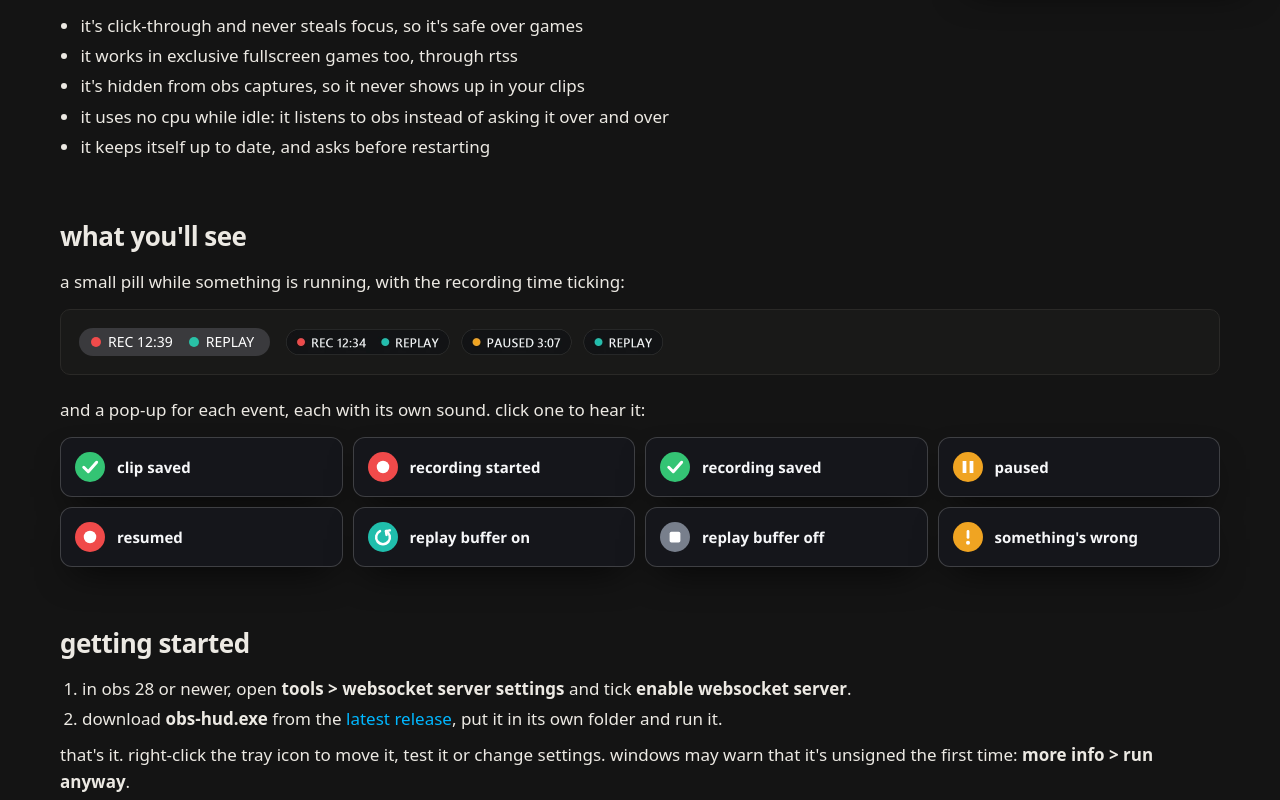
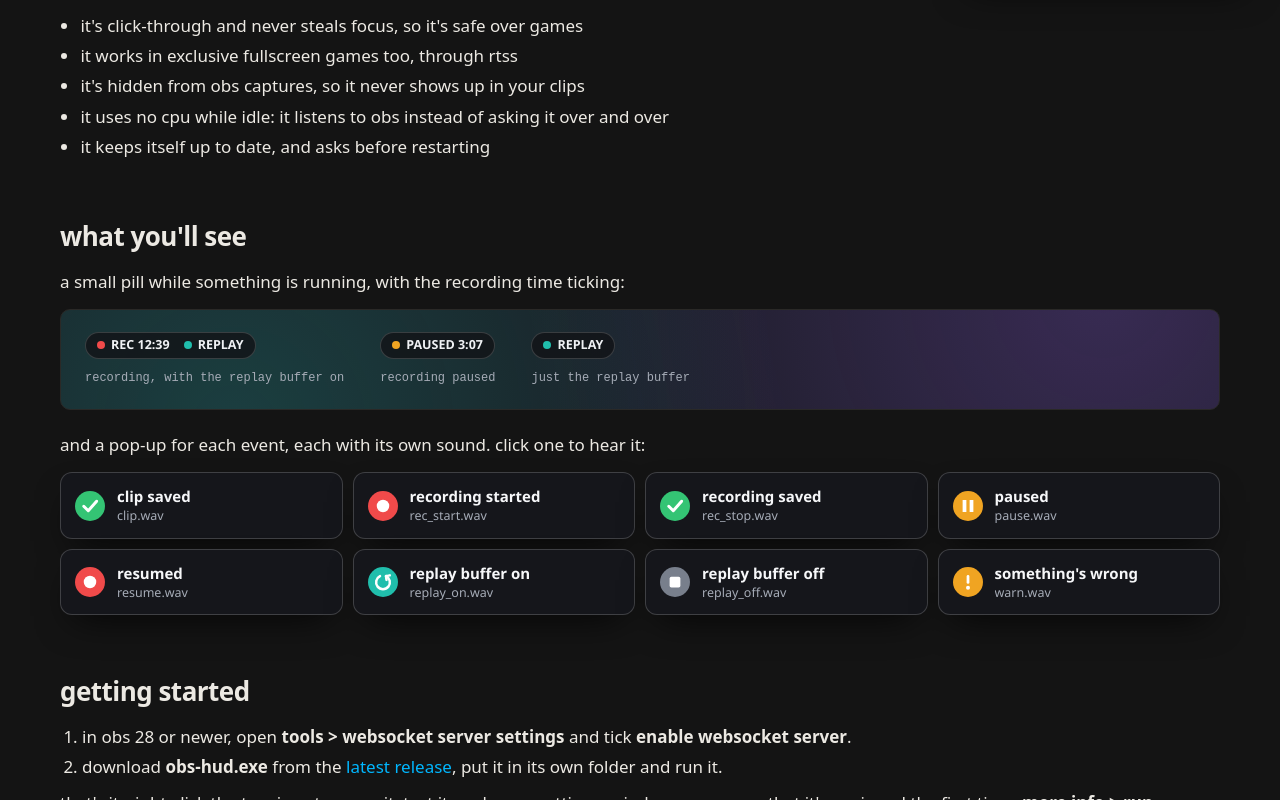
Before and after one commit to Lancito01/lancito01.dev, a React (Vite) app: page /obs-hud in a window 1280 px wide. Shown: the part 791-1591 px from the top of the page. Built offline with nearby package versions, Linux system fonts and the light colour scheme; no server answers; a web font is replaced by a local one.

Commit message:
Refactor Thump and Obs components for improved layout and styling; remove unused assets

```diff
--- a/src/Components/ObsToast/ObsToast.scss
+++ b/src/Components/ObsToast/ObsToast.scss
@@ -38,6 +38,7 @@
     display: flex;
     align-items: center;
     gap: 12px;
+    min-width: 0;
 
     b {
         font-size: 15px;
@@ -53,5 +54,9 @@
         font-size: 11.5px;
         font-weight: 600;
         white-space: nowrap;
+        // the scene chip gives way first on a narrow phone
+        min-width: 0;
+        overflow: hidden;
+        text-overflow: ellipsis;
     }
 }
--- a/src/Components/ThumpDemo/ThumpDemo.jsx
+++ b/src/Components/ThumpDemo/ThumpDemo.jsx
@@ -56,8 +56,13 @@ const ThumpDemo = ({ live }) => {
 
     return (
         <div className="thump-demo" ref={root} aria-hidden="true">
+            <div className="thump-demo__grid">
                 <div className="thump-demo__card thump-demo__playing">
-                {music?.image ? <img src={music.image} alt="" width="44" height="44" /> : <span className="thump-demo__art" />}
+                    {music?.image ? (
+                        <img src={music.image} alt="" width="44" height="44" />
+                    ) : (
+                        <span className="thump-demo__art" />
+                    )}
                     <div>
                         <small>now playing</small>
                         <b>{music ? music.title : "nothing right now"}</b>
@@ -96,6 +101,7 @@ const ThumpDemo = ({ live }) => {
                     <div className="thump-demo__tempo">{BPM} BPM · locked to the beat</div>
                 </div>
             </div>
+        </div>
     );
 };
 
--- a/src/Components/ThumpDemo/ThumpDemo.scss
+++ b/src/Components/ThumpDemo/ThumpDemo.scss
@@ -6,9 +6,8 @@
     --thump-pink: #ff2e78;
     --thump-orange: #ffa726;
 
-    display: grid;
-    grid-template-columns: repeat(3, minmax(0, 1fr));
-    gap: 12px;
+    // sized by the space it's given rather than the window, since it sits in narrow columns too
+    container-type: inline-size;
     padding: 14px;
     border-radius: 10px;
     background: var(--thump-bg);
@@ -24,8 +23,14 @@
         letter-spacing: 0.06em;
         text-transform: uppercase;
     }
+}
 
-    @media (max-width: 720px) {
+.thump-demo__grid {
+    display: grid;
+    grid-template-columns: repeat(3, minmax(0, 1fr));
+    gap: 12px;
+
+    @container (max-width: 640px) {
         grid-template-columns: 1fr;
     }
 }
@@ -79,19 +84,21 @@
 
 .thump-demo__lights {
     display: flex;
-    justify-content: space-between;
-    gap: 8px;
+    align-items: center;
+    gap: 12px;
+    // room for the glow, so it stays inside the card
+    padding: 4px 6px;
 }
 
 .thump-demo__light {
     --level: 0.6;
     display: block;
-    flex: none;
-    width: 34px;
-    height: 34px;
+    flex: 0 1 34px;
+    min-width: 0;
+    aspect-ratio: 1;
     border-radius: 50%;
     background: rgb(var(--colour) / calc(0.25 + var(--level) * 0.75));
-    box-shadow: 0 0 calc(4px + var(--level) * 18px) rgb(var(--colour) / calc(var(--level) * 0.8));
+    box-shadow: 0 0 calc(2px + var(--level) * 10px) rgb(var(--colour) / calc(var(--level) * 0.75));
     transition: background-color 0.12s;
 }
 
--- a/src/Components/ThumpLights/ThumpLights.scss
+++ b/src/Components/ThumpLights/ThumpLights.scss
@@ -13,7 +13,7 @@
         height: 26px;
         border-radius: 50%;
         background: rgb(var(--colour) / calc(0.25 + var(--level) * 0.75));
-        box-shadow: 0 0 calc(3px + var(--level) * 14px) rgb(var(--colour) / calc(var(--level) * 0.8));
+        box-shadow: 0 0 calc(2px + var(--level) * 9px) rgb(var(--colour) / calc(var(--level) * 0.75));
         transition: background-color 0.12s;
     }
 }
--- a/src/pages/ObsHud/ObsHud.jsx
+++ b/src/pages/ObsHud/ObsHud.jsx
@@ -1,11 +1,9 @@
-import { useState } from "react";
-import ObsPill from "../../Components/ObsPill/ObsPill";
+import { useEffect, useRef, useState } from "react";
 import ObsToast from "../../Components/ObsToast/ObsToast";
-import ObsOverlay from "./ObsOverlay";
+import ObsOverlay, { Pill } from "./ObsOverlay";
 import { playChime } from "../../lib/obsSounds";
 import { obsHudLinks } from "../../data/links";
 import heroImage from "../../assets/obs/hero.webp";
-import pillsImage from "../../assets/obs/pills.webp";
 import "../page.scss";
 import "./ObsHud.scss";
 
@@ -38,8 +36,47 @@ const readSounds = () => {
     }
 };
 
+// The pill in each of its states, the recording one ticking
+const PillStates = () => {
+    const [now, setNow] = useState(Date.now);
+    const [since] = useState(() => Date.now() - 754_000);
+
+    useEffect(() => {
+        const id = setInterval(() => setNow(Date.now()), 1000);
+        return () => clearInterval(id);
+    }, []);
+
+    return (
+        <div className="obs-page__pills">
+            <figure>
+                <Pill rec={{ since, pausedAt: null }} replay now={now} />
+                <figcaption>recording, with the replay buffer on</figcaption>
+            </figure>
+            <figure>
+                <Pill rec={{ since: 0, pausedAt: 187_000 }} now={now} />
+                <figcaption>recording paused</figcaption>
+            </figure>
+            <figure>
+                <Pill replay now={now} />
+                <figcaption>just the replay buffer</figcaption>
+            </figure>
+        </div>
+    );
+};
+
 const ObsHud = () => {
     const [soundsOn, setSoundsOn] = useState(readSounds);
+    const [playing, setPlaying] = useState(null);
+    const playingTimer = useRef();
+
+    useEffect(() => () => clearTimeout(playingTimer.current), []);
+
+    const play = (name) => {
+        playChime(name);
+        setPlaying(name);
+        clearTimeout(playingTimer.current);
+        playingTimer.current = setTimeout(() => setPlaying(null), 500);
+    };
 
     const toggleSounds = () => {
         const on = !soundsOn;
@@ -97,22 +134,17 @@ const ObsHud = () => {
             <section className="page__section">
                 <h2>what you&apos;ll see</h2>
                 <p>a small pill while something is running, with the recording time ticking:</p>
-                <div className="obs-page__pills">
-                    <ObsPill />
-                    <img
-                        src={pillsImage}
-                        alt="status pills: recording with replay buffer, paused, and replay buffer only"
-                        width="754"
-                        height="52"
-                        loading="lazy"
-                    />
-                </div>
+                <PillStates />
                 <p>and a pop-up for each event, each with its own sound. click one to hear it:</p>
                 <ul className="obs-page__sounds">
                     {sounds.map(({ name, label, glyph, accent }) => (
                         <li key={name}>
-                            <button type="button" onClick={() => playChime(name)}>
-                                <ObsToast glyph={glyph} accent={accent} title={label} />
+                            <button
+                                type="button"
+                                className={playing === name ? "is-playing" : undefined}
+                                onClick={() => play(name)}
+                            >
+                                <ObsToast glyph={glyph} accent={accent} title={label} detail={`${name}.wav`} />
                             </button>
                         </li>
                     ))}
--- a/src/pages/ObsHud/ObsHud.scss
+++ b/src/pages/ObsHud/ObsHud.scss
@@ -24,21 +24,31 @@
     }
 }
 
+// A dim, game-ish backdrop, since the pill is see-through like the real one
 .obs-page__pills {
     display: flex;
     flex-wrap: wrap;
-    align-items: center;
-    gap: 16px;
+    gap: 22px 36px;
     margin: 14px 0 22px;
-    padding: 18px;
+    padding: 22px 24px;
     border-radius: 10px;
-    background: var(--panel);
     border: 1px solid var(--rule);
+    background:
+        radial-gradient(circle at 15% 120%, rgba(32, 190, 172, 0.22), transparent 55%),
+        radial-gradient(circle at 90% -20%, rgba(150, 90, 230, 0.25), transparent 55%),
+        #191b22;
 
-    img {
-        max-width: 100%;
-        height: auto;
-        width: 377px;
+    figure {
+        display: flex;
+        flex-direction: column;
+        align-items: flex-start;
+        gap: 10px;
+    }
+
+    figcaption {
+        font-family: var(--font-mono);
+        font-size: 12px;
+        color: #a6acb7;
     }
 }
 
@@ -71,10 +81,25 @@
         &:active {
             transform: translateY(0);
         }
+
+        &:focus-visible {
+            outline: 2px solid var(--accent);
+            outline-offset: 2px;
+        }
+
+        &.is-playing .obs-toast__badge {
+            animation: obs-page-ping 0.5s ease-out;
+        }
     }
 
     .obs-toast {
         width: 100%;
+    }
+}
+
+@keyframes obs-page-ping {
+    30% {
+        transform: scale(1.18);
     }
 }
 
--- a/src/pages/ObsHud/ObsOverlay.jsx
+++ b/src/pages/ObsHud/ObsOverlay.jsx
@@ -61,7 +61,7 @@ const steps = [
     }),
 ];
 
-const Pill = ({ rec, replay, now }) => {
+export const Pill = ({ rec, replay, now }) => {
     if (!rec && !replay) return null;
     const paused = rec?.pausedAt != null;
     return (
--- a/src/pages/Thump/Thump.jsx
+++ b/src/pages/Thump/Thump.jsx
@@ -29,7 +29,8 @@ const Thump = () => {
             <BeatGlows colours={colours} />
 
             <h1 className="page__title">
-                <span className="prompt">&gt;</span>Thump
+                <span className="prompt">&gt;</span>
+                <span className="thump__name">Thump</span>
             </h1>
             <p className="page__intro">
                 bass-first music and screen sync for philips hue, for windows 10 and 11. it follows the kick and the
--- a/src/pages/Thump/Thump.scss
+++ b/src/pages/Thump/Thump.scss
@@ -1,3 +1,10 @@
+// Thump's own pink-to-orange, like its window title
+.thump__name {
+    background: linear-gradient(90deg, #ff2e78, #ffa726);
+    background-clip: text;
+    color: transparent;
+}
+
 .thump__demo {
     margin-top: 32px;
 }
```
Also changed, not shown: src/assets/obs/pills.webp (deleted). Lines whose indentation alone changed are shown as unchanged.
